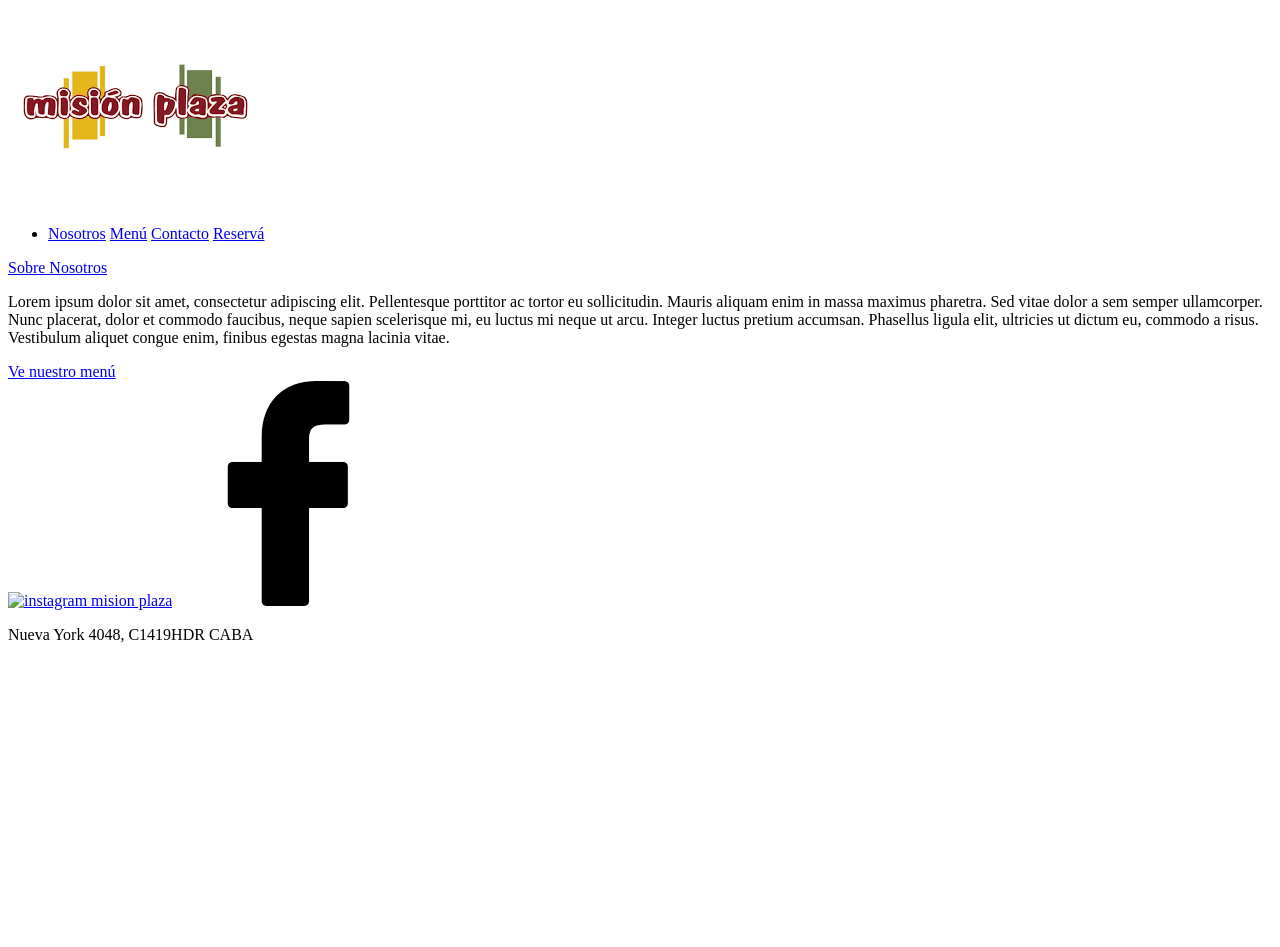
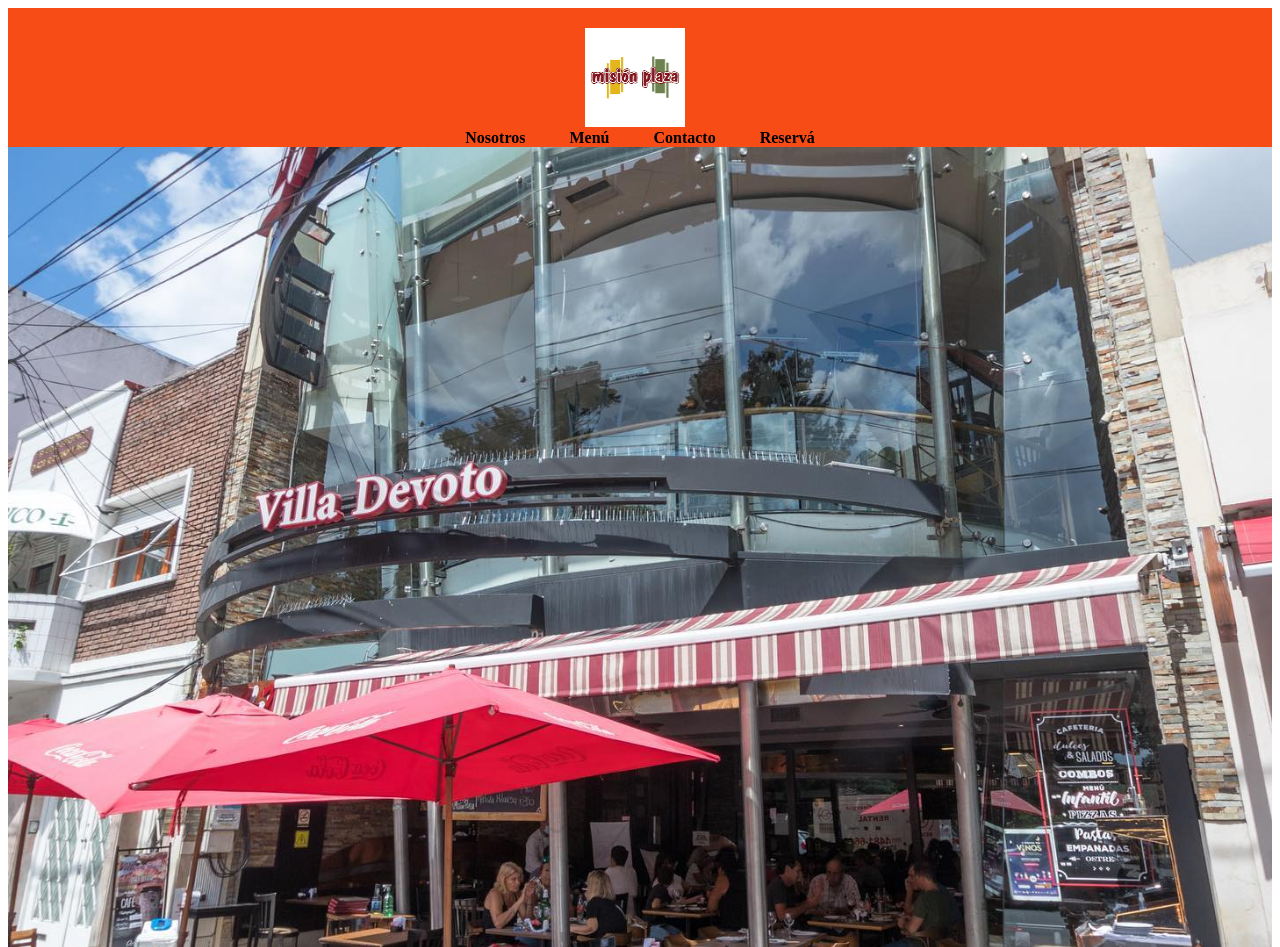
Before and after one commit to rodriberdo96/Mision_Plaza, a plain HTML site: page index.html in a window 1280 px wide. Shown: the top 947 px of the page. Before the commit the page ends 800 px from the top, so only its background shows below. Drawn offline with nearby package versions, Linux system fonts and the light colour scheme; the site is published under a folder, as on GitHub Pages, so addresses that start at the root find nothing.

Commit message:
href estilos

```diff
--- a/index.html
+++ b/index.html
@@ -5,7 +5,7 @@
     <meta http-equiv="X-UA-Compatible" content="IE=edge" />
     <meta name="viewport" content="width=device-width, initial-scale=1.0" />
     <title>La Misión Plaza</title>
-    <link rel="stylesheet" href="/Mision_Plaza/Estilos/Estilos.css" />
+    <link rel="stylesheet" href="Estilos/Estilos.css" />
     <link
       rel="shortcut icon"
       href="Multimedia/la mision plaxa.ico"
```
